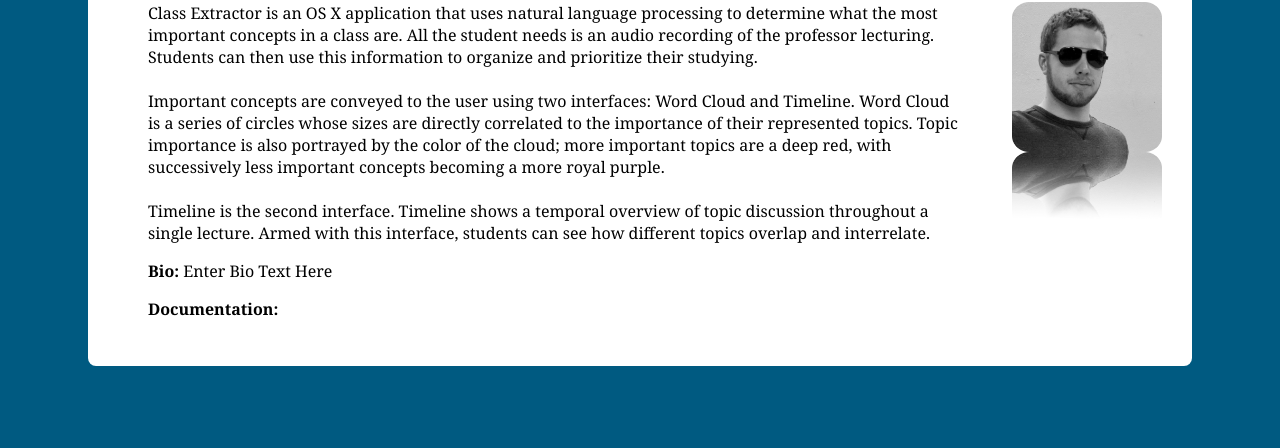
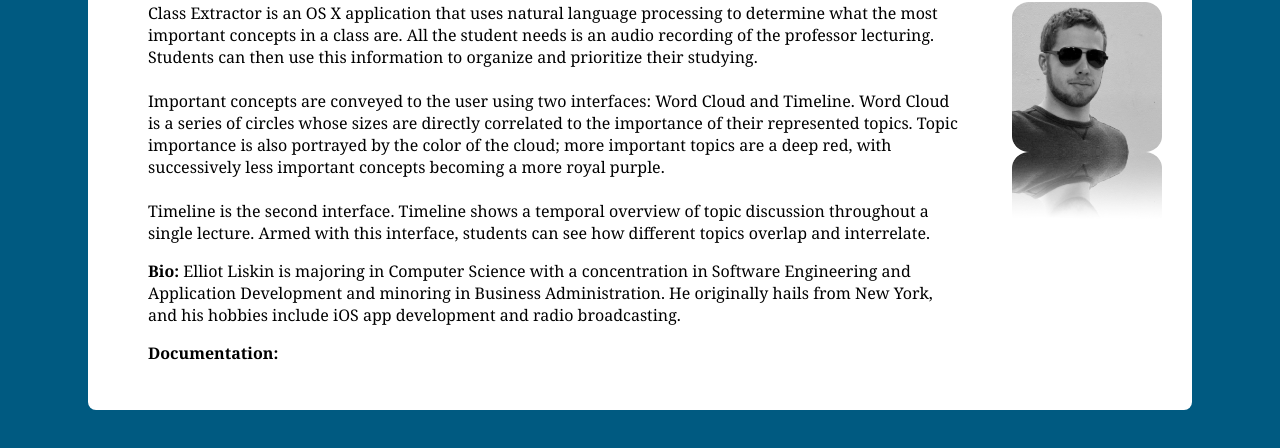
Before and after one commit to gw-sd-2016/ClassExtractor, a plain HTML site: page index.html in a window 1280 px wide. Shown: the part 202-650 px from the top of the page. Drawn offline with Linux system fonts and the light colour scheme.

Commit message:
Added Bio

```diff
--- a/index.html
+++ b/index.html
@@ -24,7 +24,7 @@
 					</p>
 					<p>
 						<strong>Bio:</strong>
-						Enter Bio Text Here
+						Elliot Liskin is majoring in Computer Science with a concentration in Software Engineering and Application Development and minoring in Business Administration. He originally hails from New York, and his hobbies include iOS app development and radio broadcasting.
 					</p>
 					<p>
 						<strong>Documentation:</strong>
```
